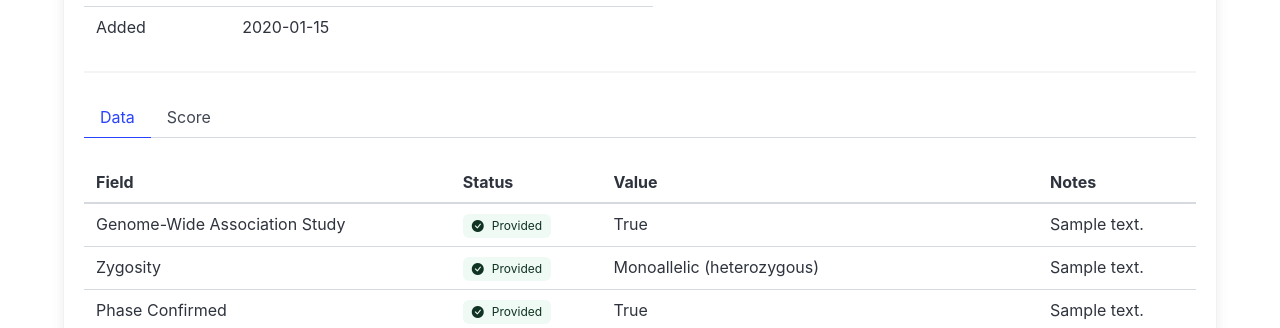
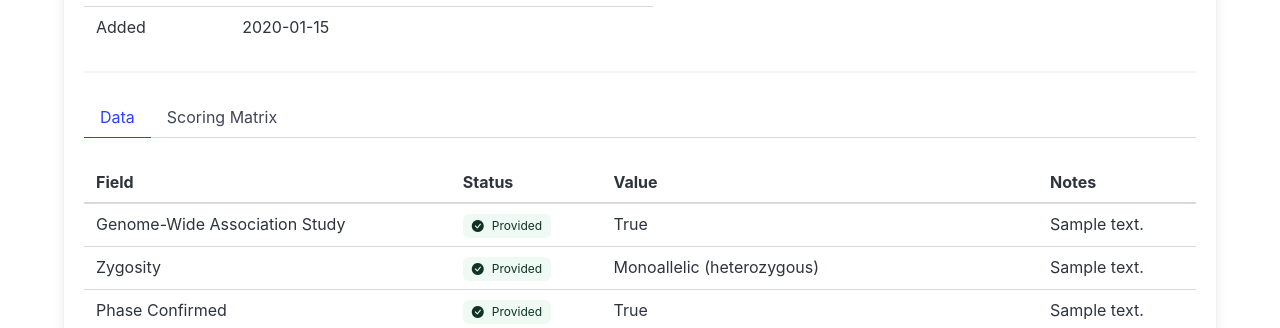
Before and after one commit to ClinGen/hla-curation-interface, a Django app: a page that uses src/curation/templates/evidence/detail.html in a window 1280 px wide. Shown: the part 411-739 px from the top of the page. Run offline with Django 5.2, Linux system fonts and the light colour scheme; data comes from the database, SQL or seed files in the repository; tables that the repository leaves empty hold one stand-in row (values such as "Sample post"); parts of the project's set-up code (start-up, migrations or seed data) failed here and were passed over; some libraries are stand-ins or nearby versions.

Commit message:
chore(curation): Rename evidence detail tab
Change the name of the tab from 'Score' to 'Scoring Matrix'.

https://github.com/ClinGen/hla-curation-interface/issues/56

```diff
--- a/src/curation/templates/evidence/detail.html
+++ b/src/curation/templates/evidence/detail.html
@@ -44,8 +44,8 @@
             <li {% if request.GET.tab == "data" or not request.GET.tab %}class="is-active"{% endif %}>
                 <a href="{% url 'evidence-detail' object.curation.slug object.slug %}?tab=data">Data</a>
             </li>
-            <li {% if request.GET.tab == "score" %}class="is-active"{% endif %}>
-                <a href="{% url 'evidence-detail' object.curation.slug object.slug %}?tab=score">Score</a>
+            <li {% if request.GET.tab == "matrix" %}class="is-active"{% endif %}>
+                <a href="{% url 'evidence-detail' object.curation.slug object.slug %}?tab=matrix">Scoring Matrix</a>
             </li>
         </ul>
     </div>
@@ -63,7 +63,7 @@
         {% include "evidence/partials/data.html" %}
     {% endif %}
 
-    {% if request.GET.tab == "score" %}
+    {% if request.GET.tab == "matrix" %}
         {% include "evidence/partials/score.html" %}
     {% endif %}
 
```
Also changed, not shown: src/curation/tests/test_views.py (+4 -4 lines).
